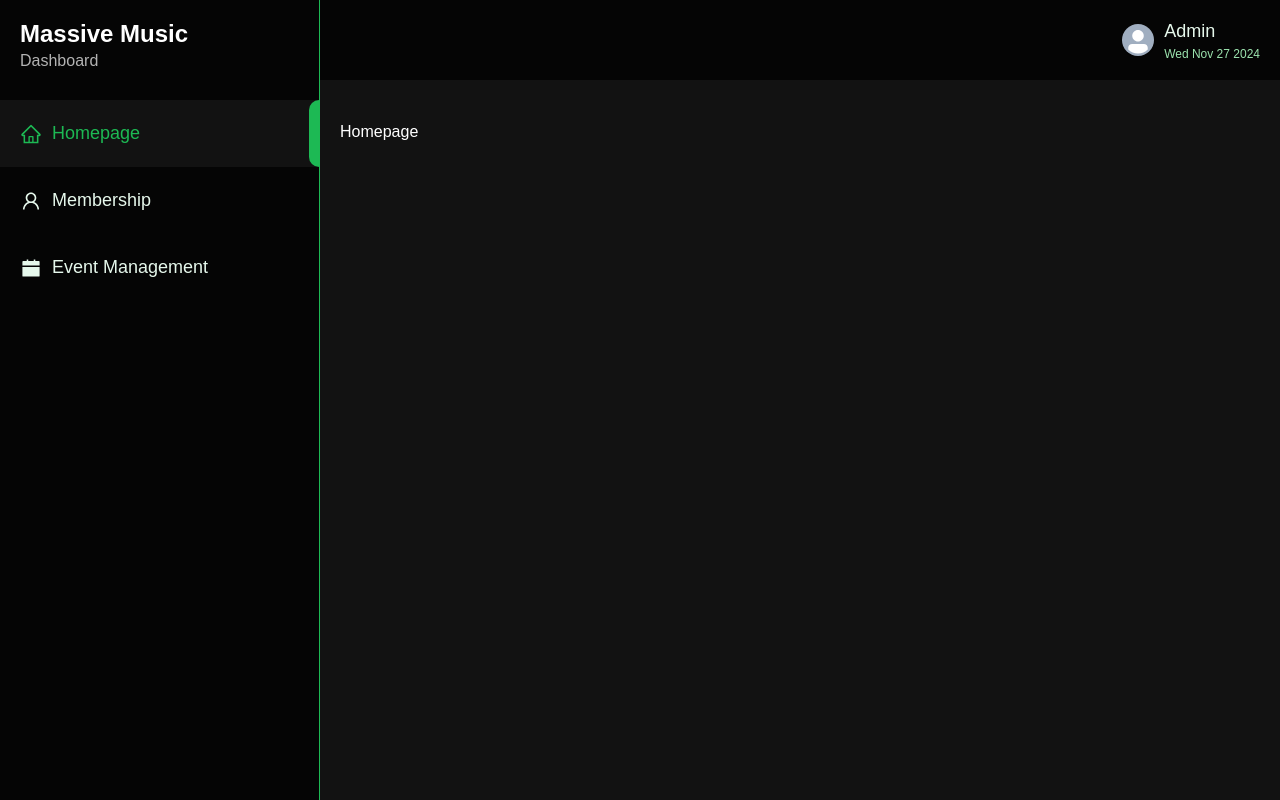
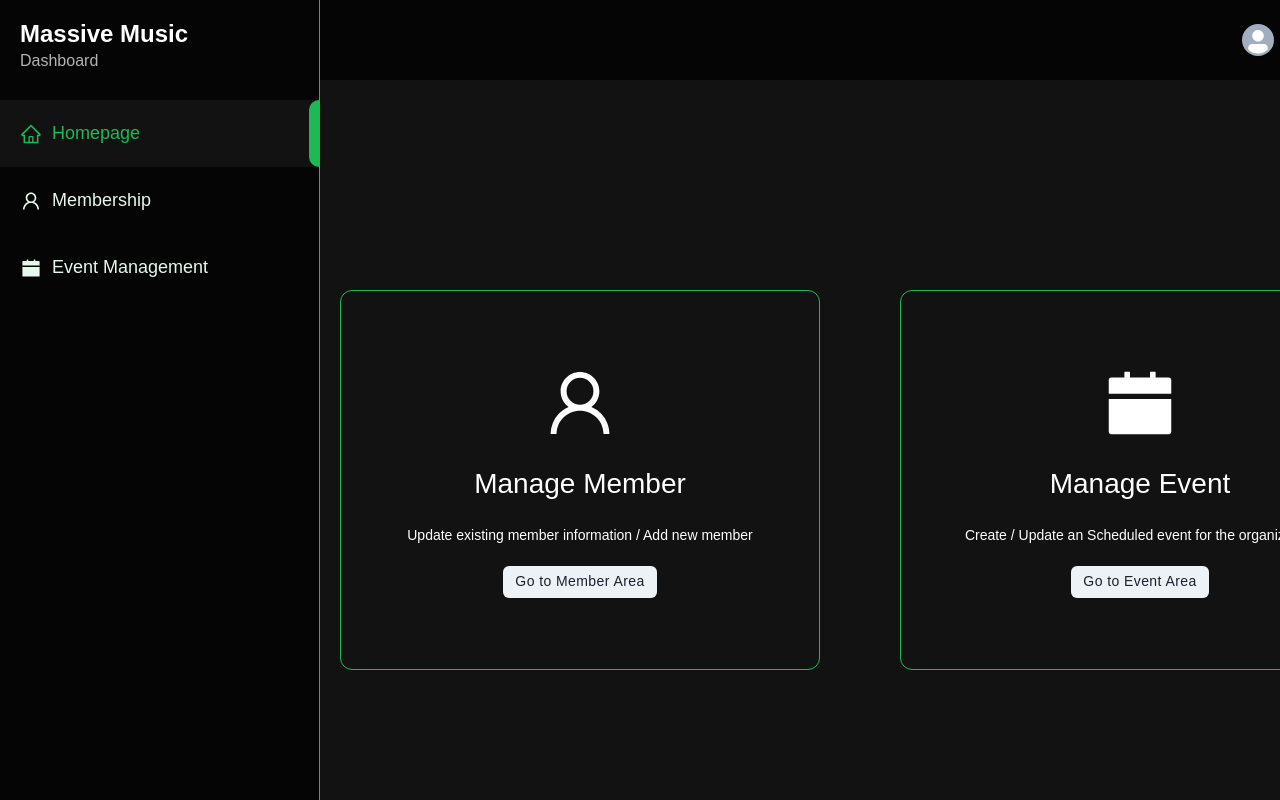
Before and after one commit to rifqifinaldy/massive-music-membership-fe, a Next.js app: page / in a window 1280 px wide. Built offline with nearby package versions, Linux system fonts and the light colour scheme; no server answers.

Commit message:
feat(homepage): initiated simple homepage ui's

```diff
--- /dev/null
+++ b/src/app/components/cards/dashboard-module-card.tsx
@@ -0,0 +1,45 @@
+import { Button, Flex, Text } from "@chakra-ui/react";
+import React from "react";
+import { BORDER, RADIUS } from "../../../themes/variant";
+
+interface IProps {
+  icon: React.JSX.Element;
+  moduleName: string;
+  buttonText: string;
+  buttonClick: () => void;
+  description: string;
+}
+
+const DashboardModuleCard: React.FC<IProps> = ({
+  icon,
+  moduleName,
+  buttonClick,
+  buttonText,
+  description,
+}) => {
+  return (
+    <Flex
+      w={{ base: "400px", xl: "480px" }}
+      h="380px"
+      rounded={RADIUS.SM}
+      border={BORDER.GREEN}
+      flexDir="column"
+      justifyContent="center"
+      alignItems="center"
+      gap="20px"
+    >
+      {icon}
+      <Text textAlign="center" fontSize="28px">
+        {moduleName}
+      </Text>
+      <Text textAlign="center" fontSize="14px">
+        {description}
+      </Text>
+      <Button size="sm" onClick={() => buttonClick()}>
+        {buttonText}
+      </Button>
+    </Flex>
+  );
+};
+
+export default DashboardModuleCard;
--- a/src/app/pages-modules/homepage/index.tsx
+++ b/src/app/pages-modules/homepage/index.tsx
@@ -1,7 +1,38 @@
+import { Flex } from "@chakra-ui/react";
+import DashboardModuleCard from "@MME-components/cards/dashboard-module-card";
+import { NAVIGATION } from "@MME-config/navigation-menu";
+import { useRouter } from "next/router";
 import React from "react";
+import { AiFillCalendar, AiOutlineUser } from "react-icons/ai";
 
 const Homepage = () => {
-  return <div>Homepage</div>;
+  const router = useRouter();
+
+  return (
+    <Flex
+      alignItems="center"
+      w="full"
+      gap="80px"
+      h="full"
+      justifyContent="center"
+      flexDir={{ lg: "row", base: "column" }}
+    >
+      <DashboardModuleCard
+        moduleName="Manage Member"
+        icon={<AiOutlineUser size="80px" />}
+        description="Update existing member information / Add new member"
+        buttonClick={() => router.push(NAVIGATION.MEMBERSHIP)}
+        buttonText="Go to Member Area"
+      />
+      <DashboardModuleCard
+        moduleName="Manage Event"
+        icon={<AiFillCalendar size="80px" />}
+        description="Create / Update an Scheduled event for the organization"
+        buttonClick={() => router.push(NAVIGATION.EVENT)}
+        buttonText="Go to Event Area"
+      />
+    </Flex>
+  );
 };
 
 export default Homepage;
```
